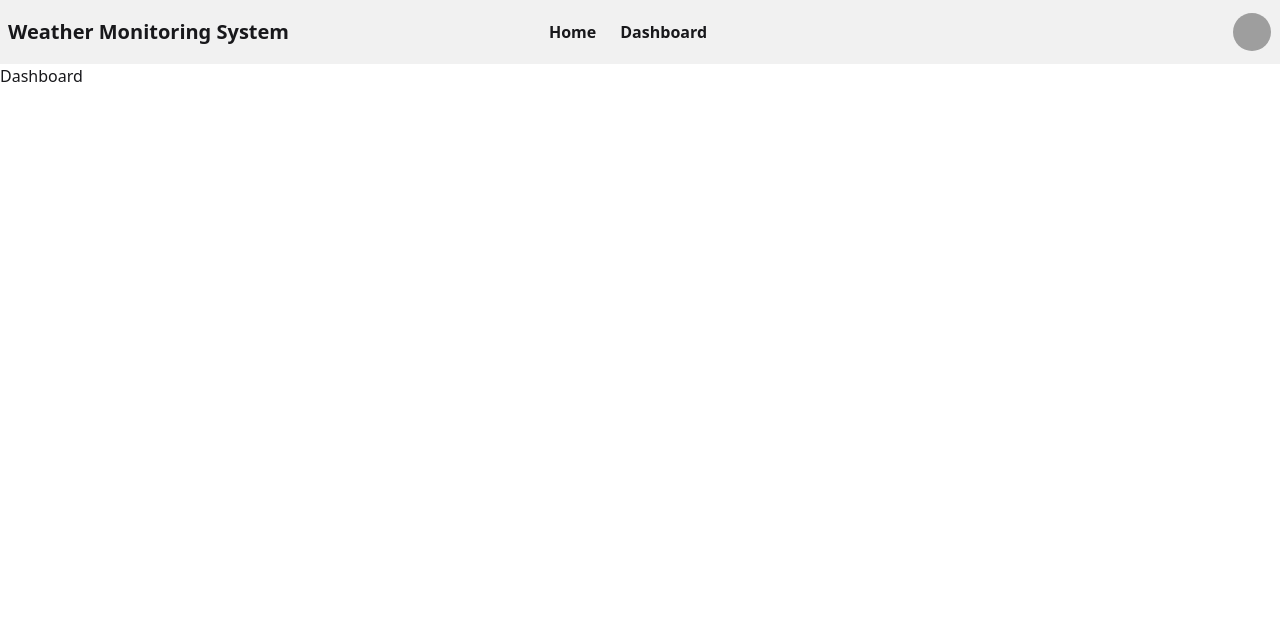
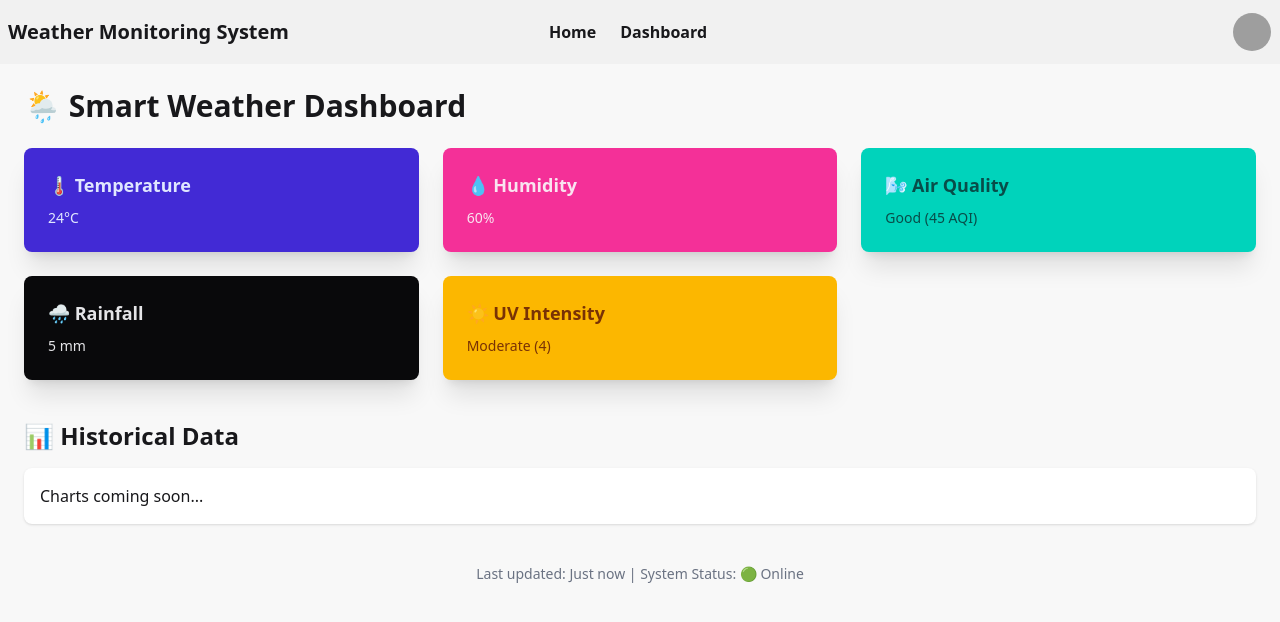
Before and after one commit to abdullah-masud/weather-monitoring-system, a React (Vite) app in the folder frontend/: page /dashboard in a window 1280 px wide. Shown: the top 622 px of the page. Built offline with nearby package versions, Linux system fonts and the light colour scheme; grey boxes are pictures that could not be loaded.

Commit message:
Enhanced Dashboard with icons and footer

```diff
--- a/frontend/src/Pages/Dashboard/Dashboard.jsx
+++ b/frontend/src/Pages/Dashboard/Dashboard.jsx
@@ -1,9 +1,73 @@
 import React from "react";
 
 const Dashboard = () => {
+  // Simulated data object (can be replaced with real API data later)
+  const data = {
+    temperature: "24°C",
+    humidity: "60%",
+    airQuality: "Good (45 AQI)",
+    rainfall: "5 mm",
+    uvIntensity: "Moderate (4)",
+  };
+
   return (
-    <div>
-      <h1>Dashboard</h1>
+    <div className="p-6 bg-base-200 min-h-screen">
+      <h1 className="text-3xl font-bold mb-6">🌦️ Smart Weather Dashboard</h1>
+
+      <div className="grid grid-cols-1 md:grid-cols-2 lg:grid-cols-3 gap-6">
+        {/* Temperature Card */}
+        <div className="card bg-primary text-primary-content shadow-xl">
+          <div className="card-body">
+            <h2 className="card-title">🌡️ Temperature</h2>
+            <p>{data.temperature}</p>
+          </div>
+        </div>
+
+        {/* Humidity Card */}
+        <div className="card bg-secondary text-secondary-content shadow-xl">
+          <div className="card-body">
+            <h2 className="card-title">💧 Humidity</h2>
+            <p>{data.humidity}</p>
+          </div>
+        </div>
+
+        {/* Air Quality Card */}
+        <div className="card bg-accent text-accent-content shadow-xl">
+          <div className="card-body">
+            <h2 className="card-title">🌬️ Air Quality</h2>
+            <p>{data.airQuality}</p>
+          </div>
+        </div>
+
+        {/* Rainfall Card */}
+        <div className="card bg-neutral text-neutral-content shadow-xl">
+          <div className="card-body">
+            <h2 className="card-title">🌧️ Rainfall</h2>
+            <p>{data.rainfall}</p>
+          </div>
+        </div>
+
+        {/* UV Intensity Card */}
+        <div className="card bg-warning text-warning-content shadow-xl">
+          <div className="card-body">
+            <h2 className="card-title">☀️ UV Intensity</h2>
+            <p>{data.uvIntensity}</p>
+          </div>
+        </div>
+      </div>
+
+      {/* Optional: Historical Data Placeholder */}
+      <div className="mt-10">
+        <h2 className="text-2xl font-semibold mb-4">📊 Historical Data</h2>
+        <div className="bg-white p-4 rounded-lg shadow">
+          <p>Charts coming soon...</p>
+        </div>
+      </div>
+
+      {/* Footer / System Status */}
+      <footer className="mt-10 text-sm text-center text-gray-500">
+        Last updated: Just now | System Status: 🟢 Online
+      </footer>
     </div>
   );
 };
```
